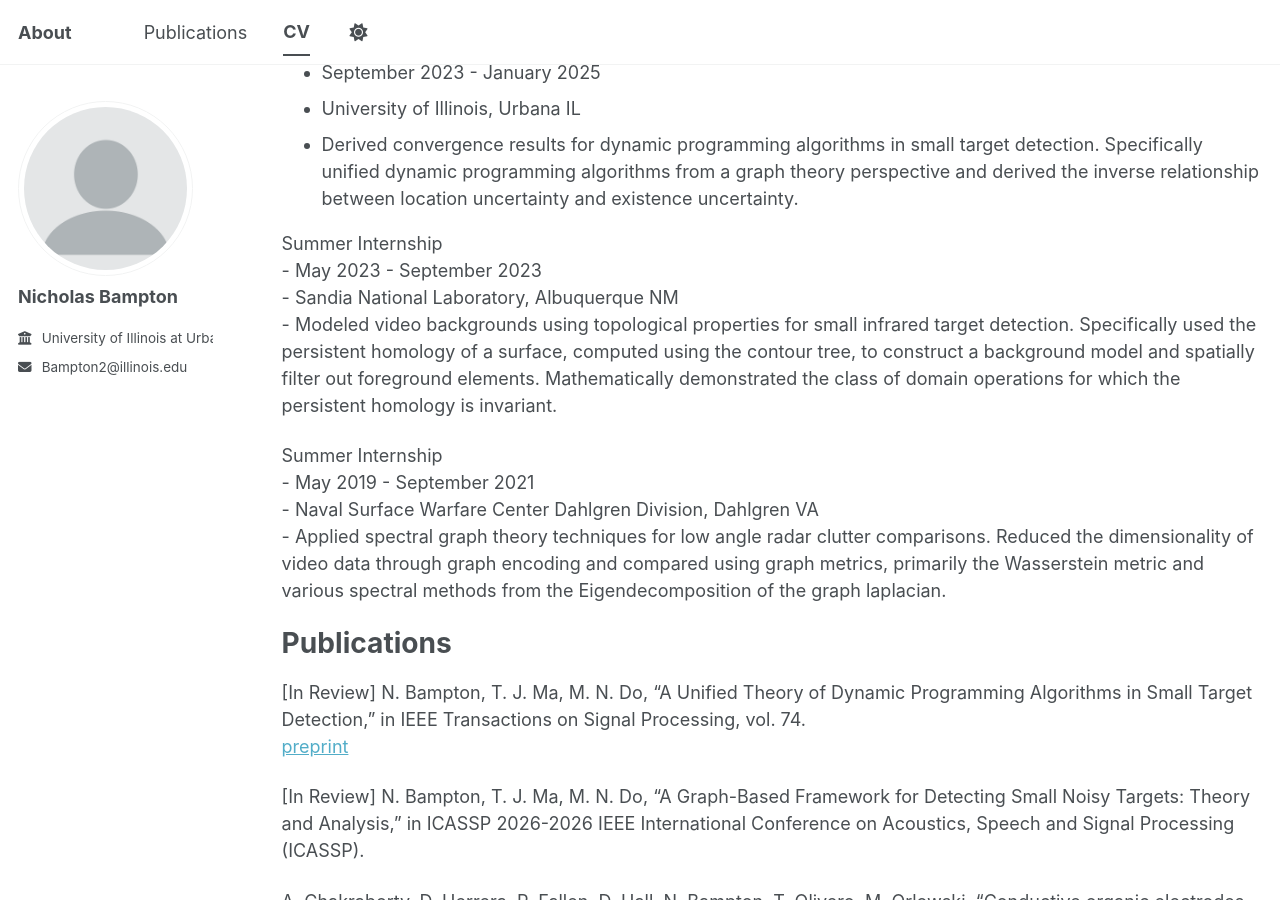
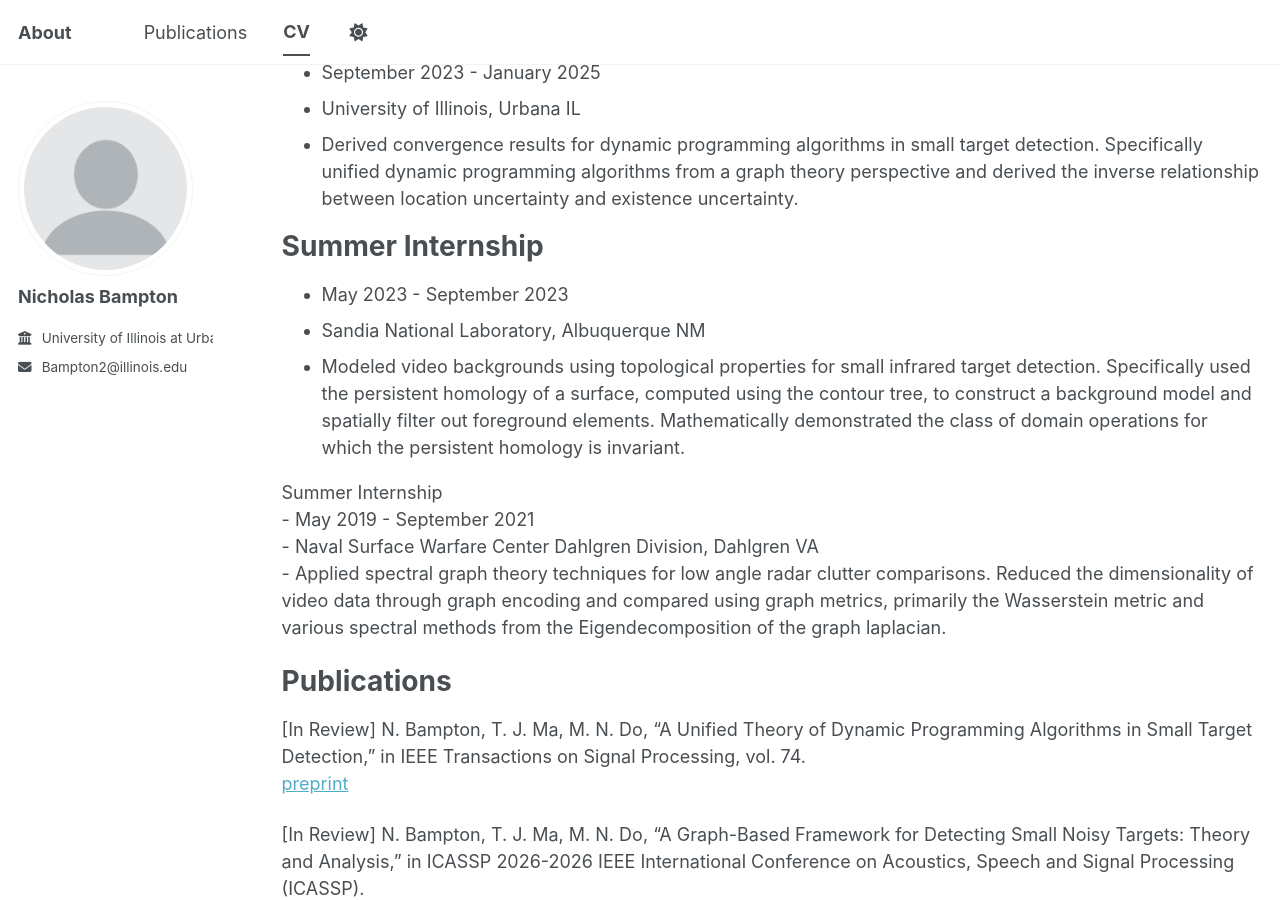
Before and after one commit to nick-bampton/nick-bampton.github.io, a Jekyll site: the page built from _pages/cv.md, in a window 1280 px wide and 900 px high, scrolled down 541 px. Built offline with Jekyll 4.4.1, drawn with Linux system fonts in a browser that asks for light colours; a script bundle is joined from its source files by our own code; library files that are not in the unit come from our copies.

Commit message:
Update cv.md

```diff
--- a/_pages/cv.md
+++ b/_pages/cv.md
@@ -29,10 +29,10 @@ Research Assistantship<br>
 - University of Illinois, Urbana IL
 - Derived convergence results for dynamic programming algorithms in small target detection. Specifically unified dynamic programming algorithms from a graph theory perspective and derived the inverse relationship between location uncertainty and existence uncertainty.
 
-Summer Internship<br>
-\- May 2023 - September 2023<br>
-\- Sandia National Laboratory, Albuquerque NM<br>
-\- Modeled video backgrounds using topological properties for small infrared target detection. Specifically used the persistent homology of a surface, computed using the contour tree, to construct a background model and spatially filter out foreground elements. Mathematically demonstrated the class of domain operations for which the persistent homology is invariant.
+# Summer Internship
+- May 2023 - September 2023
+- Sandia National Laboratory, Albuquerque NM
+- Modeled video backgrounds using topological properties for small infrared target detection. Specifically used the persistent homology of a surface, computed using the contour tree, to construct a background model and spatially filter out foreground elements. Mathematically demonstrated the class of domain operations for which the persistent homology is invariant.
 
 Summer Internship<br>
 \- May 2019 - September 2021<br>
```
